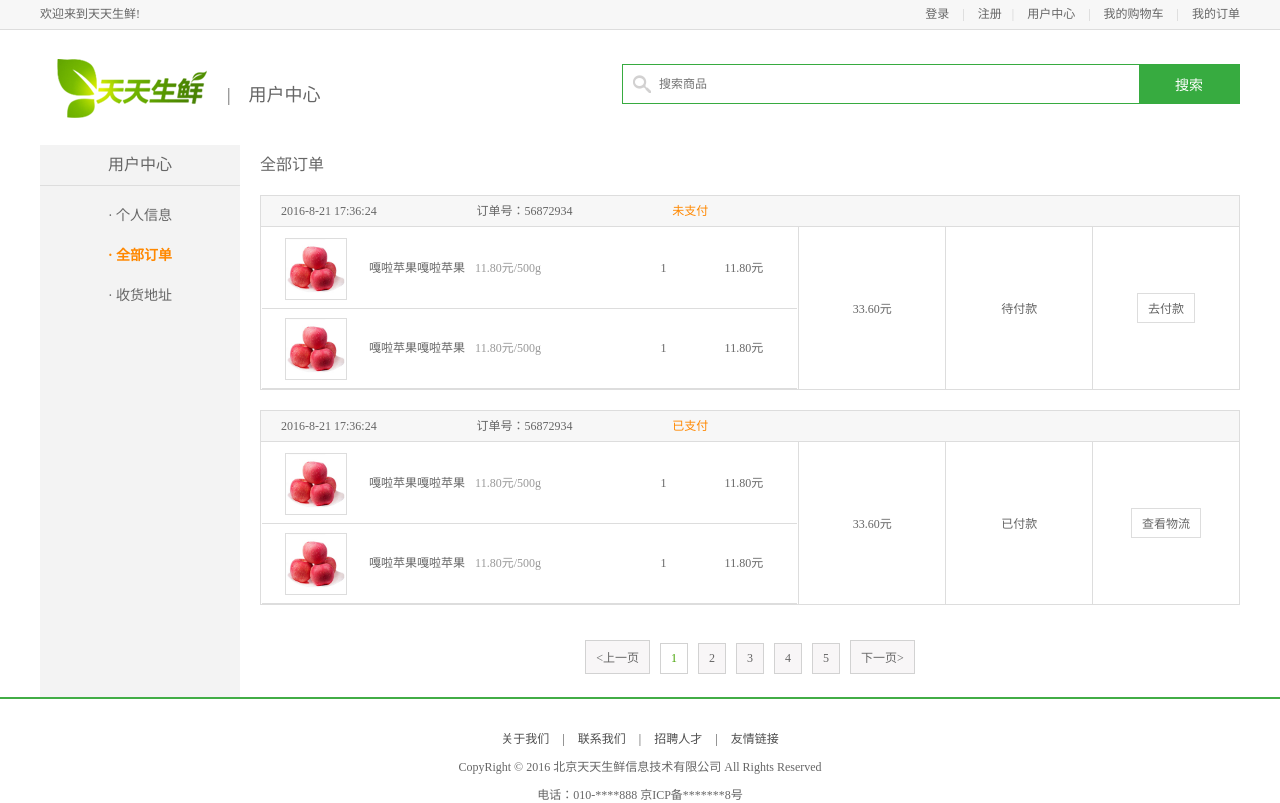
After one commit to forths/fversion, a Django app: template mypjl/templates/user_ops/user_center_order.html in a window 1280 px wide. The commit adds this page. Run offline with Django 3.2, Linux system fonts and the light colour scheme; the template is opened without the code that fills it, so the values that code supplies are empty.

Commit message:
yonghuhzongxin

```diff
--- /dev/null
+++ b/mypjl/templates/user_ops/user_center_order.html
@@ -0,0 +1,93 @@
+{% extends 'base.html' %}
+{% block head %}
+    <script>
+        $(function () {
+            $('ul>li>a').click(function () {
+                $(this).addClass('active').parent().sibling().removeClass('active');
+            });
+        });
+    </script>
+{% endblock %}
+{% block content %}
+	<div class="main_con clearfix">
+		<div class="left_menu_con clearfix">
+			<h3>用户中心</h3>
+			<ul>
+				<li><a href="/user/userinfo/" >· 个人信息</a></li>
+				<li><a href="/user/user_center_order/" class="active">· 全部订单</a></li>
+				<li><a href="/user/user_center_site/">· 收货地址</a></li>
+			</ul>
+		</div>
+		<div class="right_content clearfix">
+				<h3 class="common_title2">全部订单</h3>
+				<ul class="order_list_th w978 clearfix">
+					<li class="col01">2016-8-21 17:36:24</li>
+					<li class="col02">订单号：56872934</li>
+					<li class="col02 stress">未支付</li>
+				</ul>
+
+				<table class="order_list_table w980">
+					<tbody>
+						<tr>
+							<td width="55%">
+								<ul class="order_goods_list clearfix">
+									<li class="col01"><img src="images/goods02.jpg"></li>
+									<li class="col02">嘎啦苹果嘎啦苹果<em>11.80元/500g</em></li>
+									<li class="col03">1</li>
+									<li class="col04">11.80元</li>
+								</ul>
+								<ul class="order_goods_list clearfix">
+									<li class="col01"><img src="images/goods02.jpg"></li>
+									<li class="col02">嘎啦苹果嘎啦苹果<em>11.80元/500g</em></li>
+									<li class="col03">1</li>
+									<li class="col04">11.80元</li>
+								</ul>
+							</td>
+							<td width="15%">33.60元</td>
+							<td width="15%">待付款</td>
+							<td width="15%"><a href="#" class="oper_btn">去付款</a></td>
+						</tr>
+					</tbody>
+				</table>
+
+				<ul class="order_list_th w978 clearfix">
+					<li class="col01">2016-8-21 17:36:24</li>
+					<li class="col02">订单号：56872934</li>
+					<li class="col02 stress">已支付</li>
+				</ul>
+				<table class="order_list_table w980">
+					<tbody>
+						<tr>
+							<td width="55%">
+								<ul class="order_goods_list clearfix">
+									<li class="col01"><img src="images/goods02.jpg"></li>
+									<li class="col02">嘎啦苹果嘎啦苹果<em>11.80元/500g</em></li>
+									<li class="col03">1</li>
+									<li class="col04">11.80元</li>
+								</ul>
+								<ul class="order_goods_list clearfix">
+									<li class="col01"><img src="images/goods02.jpg"></li>
+									<li class="col02">嘎啦苹果嘎啦苹果<em>11.80元/500g</em></li>
+									<li class="col03">1</li>
+									<li class="col04">11.80元</li>
+								</ul>
+							</td>
+							<td width="15%">33.60元</td>
+							<td width="15%">已付款</td>
+							<td width="15%"><a href="#" class="oper_btn">查看物流</a></td>
+						</tr>
+					</tbody>
+				</table>
+
+				<div class="pagenation">
+					<a href="#"><上一页</a>
+					<a href="#" class="active">1</a>
+					<a href="#">2</a>
+					<a href="#">3</a>
+					<a href="#">4</a>
+					<a href="#">5</a>
+					<a href="#">下一页></a>
+				</div>
+		</div>
+	</div>
+{% endblock %}
--- a/mypjl/user_ops/urls.py
+++ b/mypjl/user_ops/urls.py
@@ -7,4 +7,7 @@ urlpatterns = [
     url(r'^login/$', views.login),
     url(r'^login_handle/$', views.login_handle),
     url(r'^userinfo/$', views.userinfo),
+    url(r'^user_center_order/$', views.user_center_order),
+    url(r'^user_center_site/$', views.user_center_site),
+    url('^logout/$',views.logout),
 ]
```
Also changed, not shown: mypjl/templates/user_ops/login.html (+56 -27 lines), mypjl/templates/user_ops/user_center_site.html (added, +55 -0 lines), mypjl/templates/user_ops/userinfo.html (+16 -40 lines), mypjl/user_ops/login_decrator.py (added, +15 -0 lines), mypjl/user_ops/views.py (+42 -25 lines).
